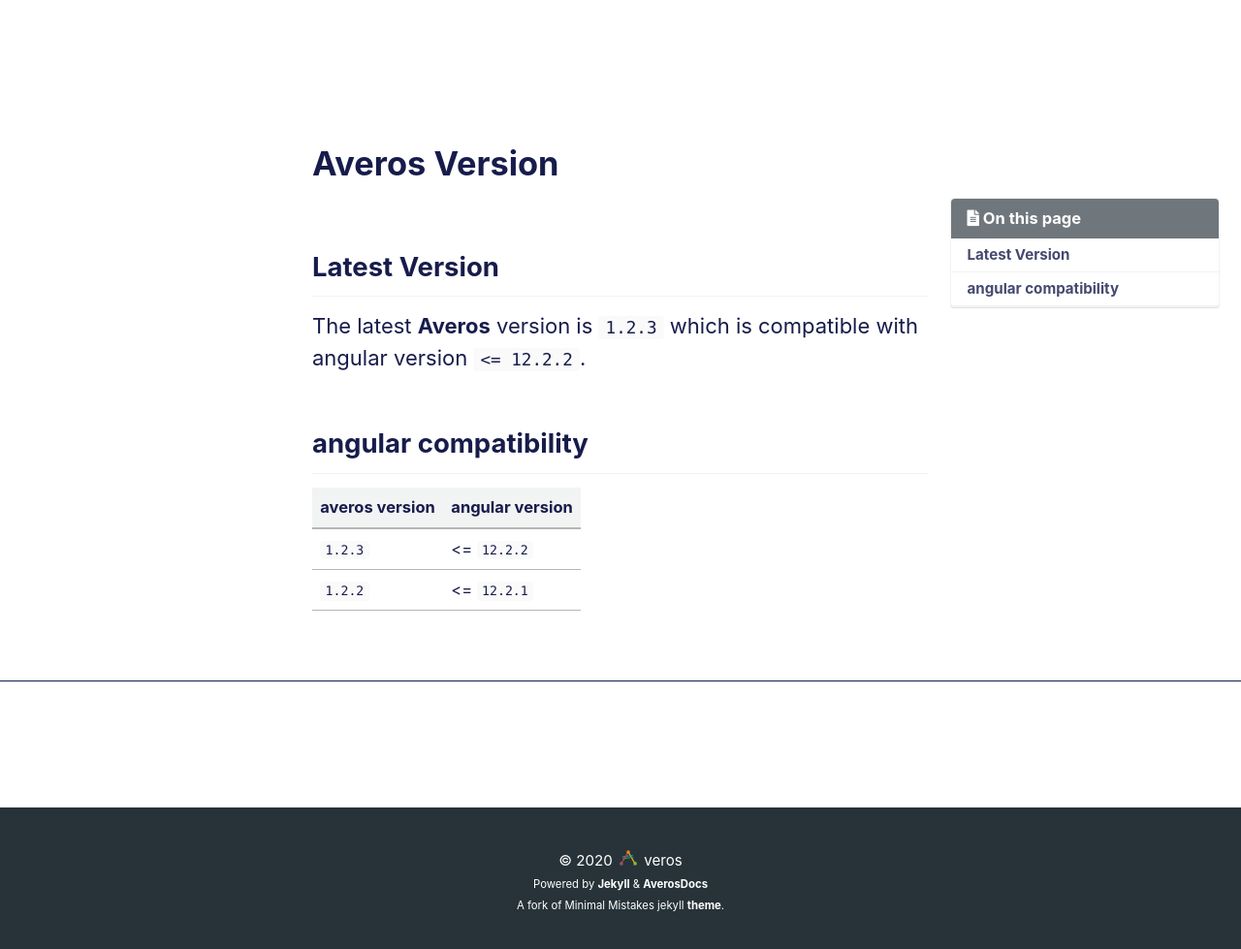
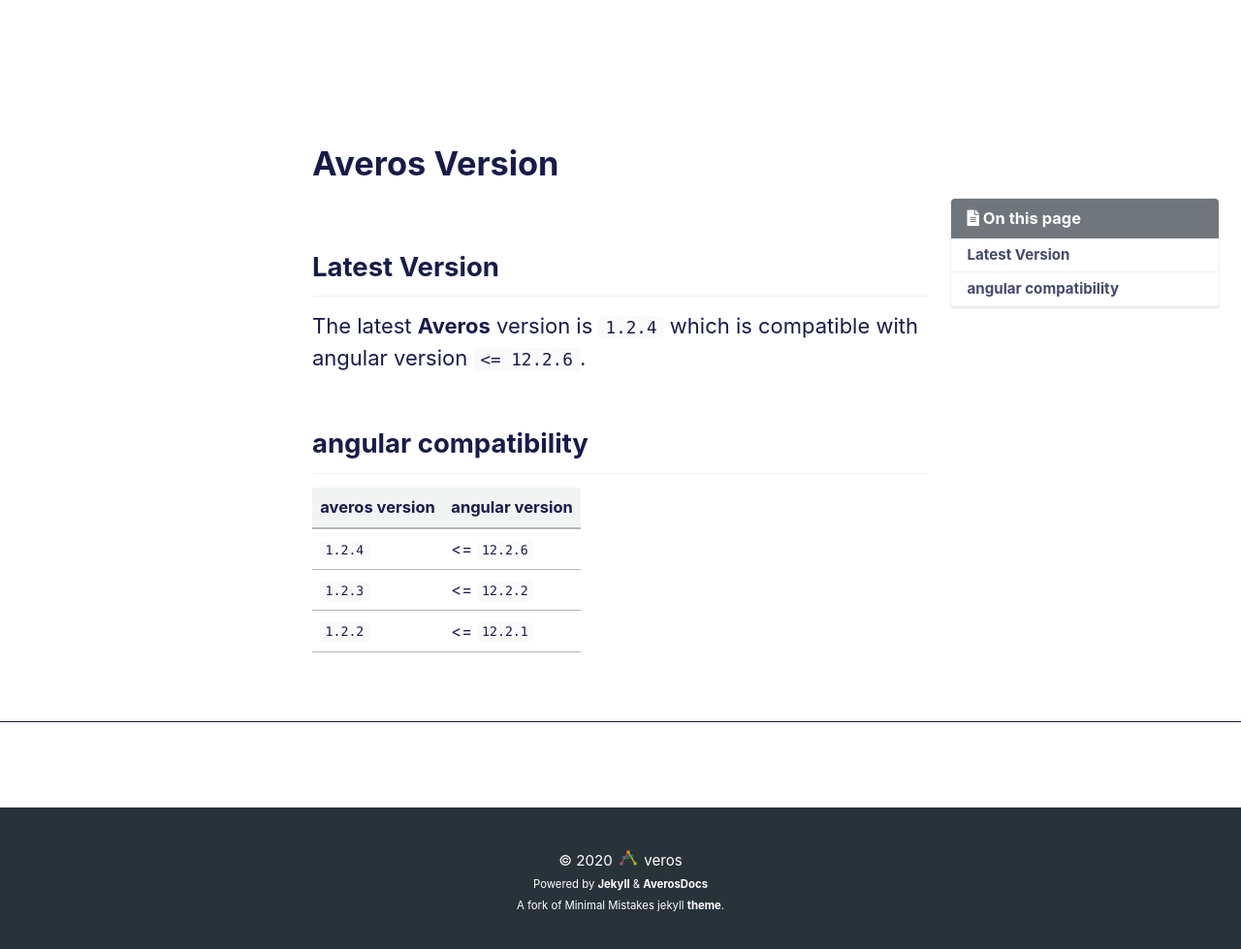
Before and after one commit to averos-io/averos-io.github.io, a Jekyll site: the page built from _pages/latest-version.md, in a window 1280 px wide and 989 px high. Shown: the top 979 px of the window at 97% size. Built offline with Jekyll 4.4.1, drawn with Linux system fonts in a browser that asks for light colours; cached includes are drawn as plain includes; comment, search, counter and statistics services are not loaded; a style sheet for code colours, icons or effects is not loaded.

Commit message:
released averos v1.2.4

```diff
--- a/_config.yml
+++ b/_config.yml
@@ -17,7 +17,7 @@
 repository               : "averos-io/averos-io.github.io"
 teaser                   : # path of fallback teaser image, e.g. "/assets/images/500x300.png"
 logo                     : "/assets/logo/averos.png" # path of logo image to display in the masthead, e.g. "/assets/images/88x88.png"
-averosversion            : "1.2.3"
+averosversion            : "1.2.4"
 masthead_title           : # overrides the website title displayed in the masthead, use " " for no title
 # breadcrumbs            : false # true, false (default)
 words_per_minute         : 200
--- a/_pages/latest-version.md
+++ b/_pages/latest-version.md
@@ -8,12 +8,13 @@
 ## **Latest Version**
 
 
-The latest **Averos** version is `1.2.3` which is compatible with angular version  `<= 12.2.2`.
+The latest **Averos** version is `1.2.4` which is compatible with angular version  `<= 12.2.6`.
 
 
 ## **angular compatibility**
 
 | **averos version** | **angular version** |
 | ------ | ------ |
+| `1.2.4` | <= `12.2.6` |
 | `1.2.3` | <= `12.2.2` |
 | `1.2.2` | <= `12.2.1` |
```
